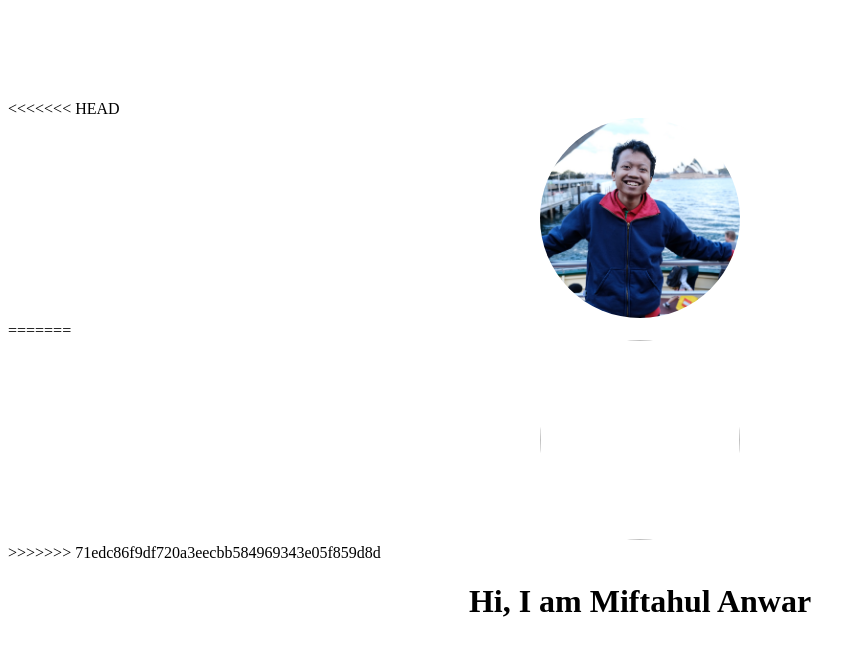
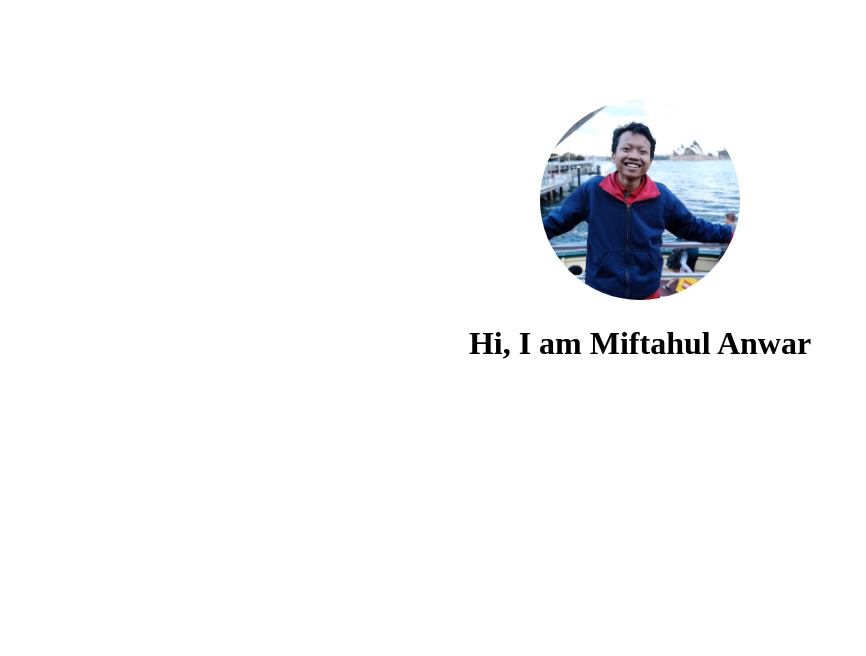
Before and after one commit to mifwar/experimental-personal-web, a plain HTML site: page index.html in a window 1280 px wide. Shown: the whole page, without its empty margins (0-866 px from the left). Drawn offline with Linux system fonts and the light colour scheme.

Commit message:
remove unnecessary tag

```diff
--- a/index.html
+++ b/index.html
@@ -6,11 +6,7 @@
   </head>
   <body>
     <div style="margin-top: 100px">
-<<<<<<< HEAD
         <center><img src="resource/MiftahulAnwar.jpg" style="width: 200px; height:200px; object-fit: cover;border-radius: 100%"></center>
-=======
-        <center><img src="resource/MiftahulAnwar.png" style="width: 200px; height:200px; object-fit: cover;border-radius: 100%"></center>
->>>>>>> 71edc86f9df720a3eecbb584969343e05f859d8d
         <center><h1>Hi, I am Miftahul Anwar</h1></center>
     </div>
   </body>
```
